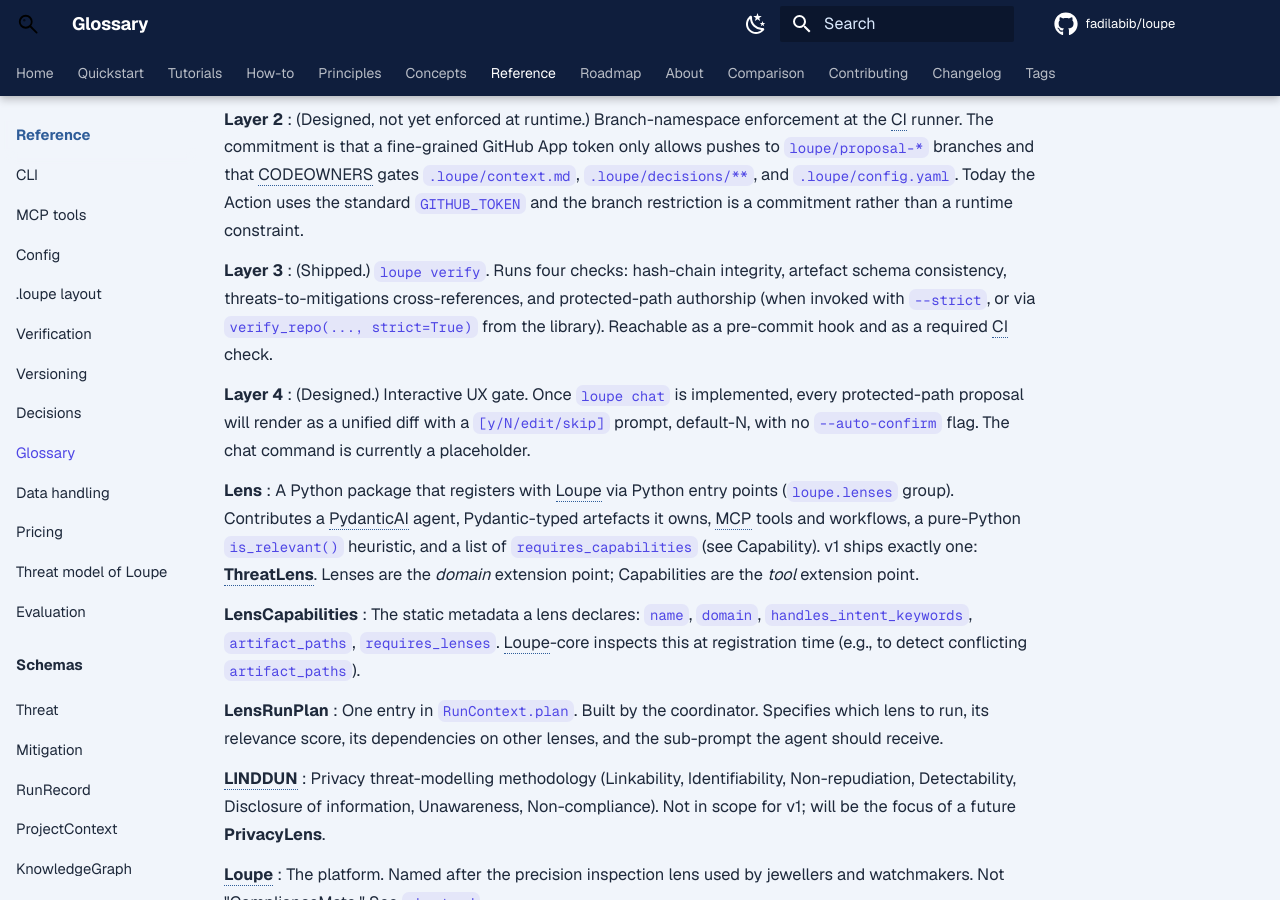
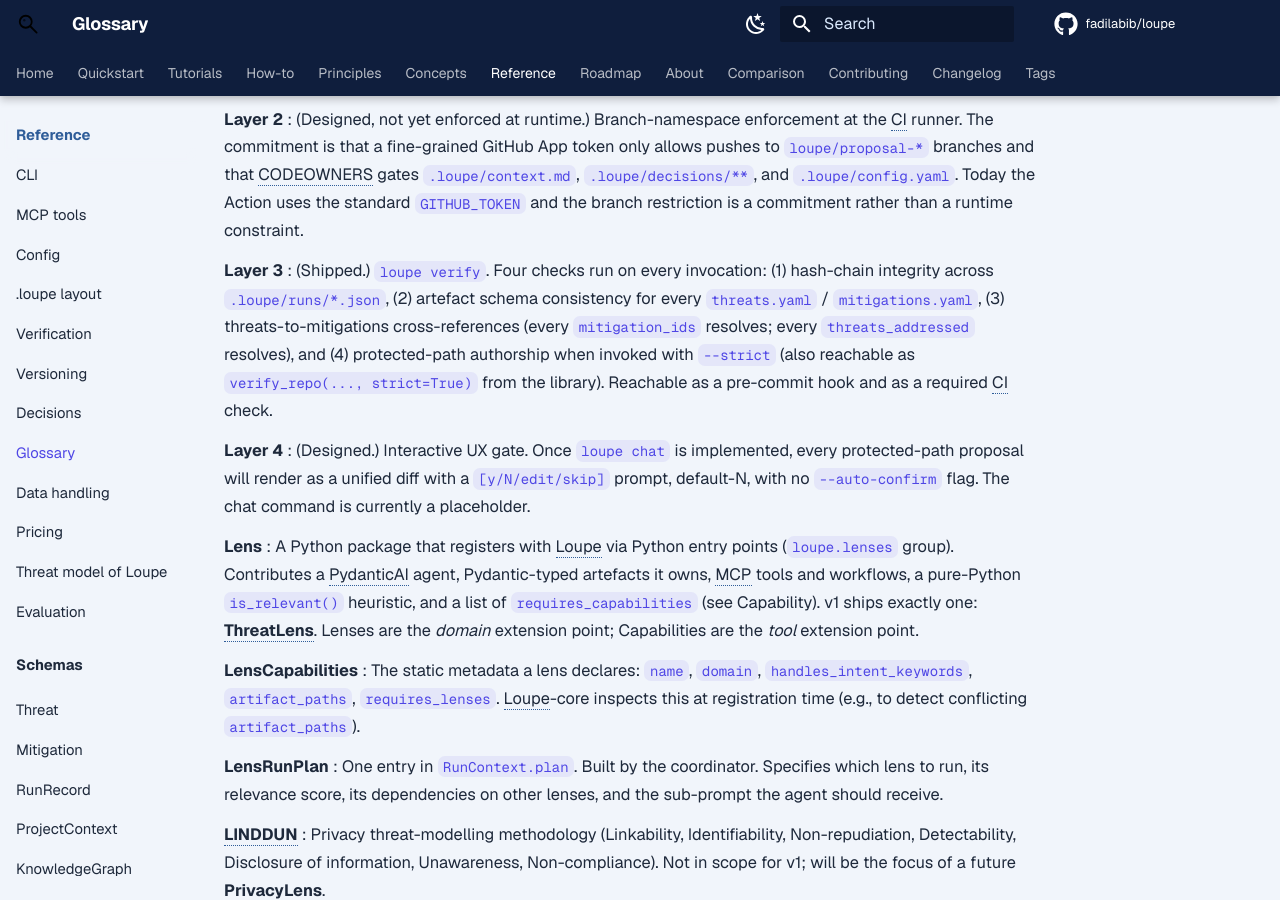
Before and after one commit to fadi-labib/loupe, an MkDocs documentation site: the page built from docs/reference/glossary.md, in a window 1280 px wide and 900 px high, scrolled down 3185 px. Built offline with MkDocs 1.6.1 and Material for MkDocs 9.7.7, drawn with Linux system fonts in a browser that asks for light colours; comment, search, counter and statistics services are not loaded; the version menu is left out.

Commit message:
docs(glossary): refresh Layer 3 entry to reflect four shipped checks

```diff
--- a/docs/reference/glossary.md
+++ b/docs/reference/glossary.md
@@ -100,7 +100,7 @@ Terms you'll encounter across the codebase and docs. Alphabetical. Each entry ca
 : (Designed, not yet enforced at runtime.) Branch-namespace enforcement at the CI runner. The commitment is that a fine-grained GitHub App token only allows pushes to `loupe/proposal-*` branches and that CODEOWNERS gates `.loupe/context.md`, `.loupe/decisions/**`, and `.loupe/config.yaml`. Today the Action uses the standard `GITHUB_TOKEN` and the branch restriction is a commitment rather than a runtime constraint.
 
 **Layer 3**{: #term-layer-3 }
-: (Shipped.) `loupe verify`. Runs four checks: hash-chain integrity, artefact schema consistency, threats-to-mitigations cross-references, and protected-path authorship (when invoked with `--strict`, or via `verify_repo(..., strict=True)` from the library). Reachable as a pre-commit hook and as a required CI check.
+: (Shipped.) `loupe verify`. Four checks run on every invocation: (1) hash-chain integrity across `.loupe/runs/*.json`, (2) artefact schema consistency for every `threats.yaml` / `mitigations.yaml`, (3) threats-to-mitigations cross-references (every `mitigation_ids` resolves; every `threats_addressed` resolves), and (4) protected-path authorship when invoked with `--strict` (also reachable as `verify_repo(..., strict=True)` from the library). Reachable as a pre-commit hook and as a required CI check.
 
 **Layer 4**{: #term-layer-4 }
 : (Designed.) Interactive UX gate. Once `loupe chat` is implemented, every protected-path proposal will render as a unified diff with a `[y/N/edit/skip]` prompt, default-N, with no `--auto-confirm` flag. The chat command is currently a placeholder.
```
